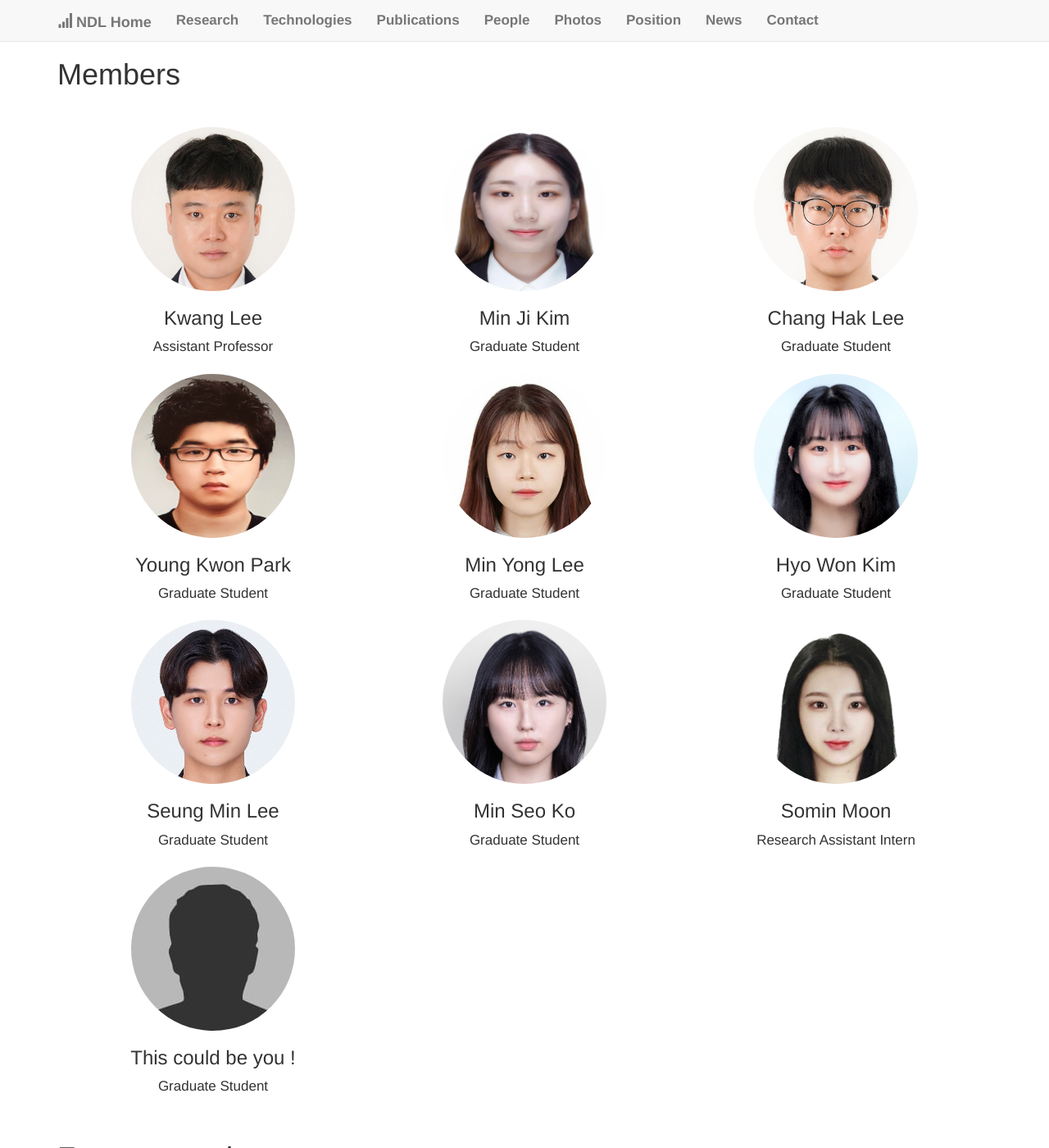
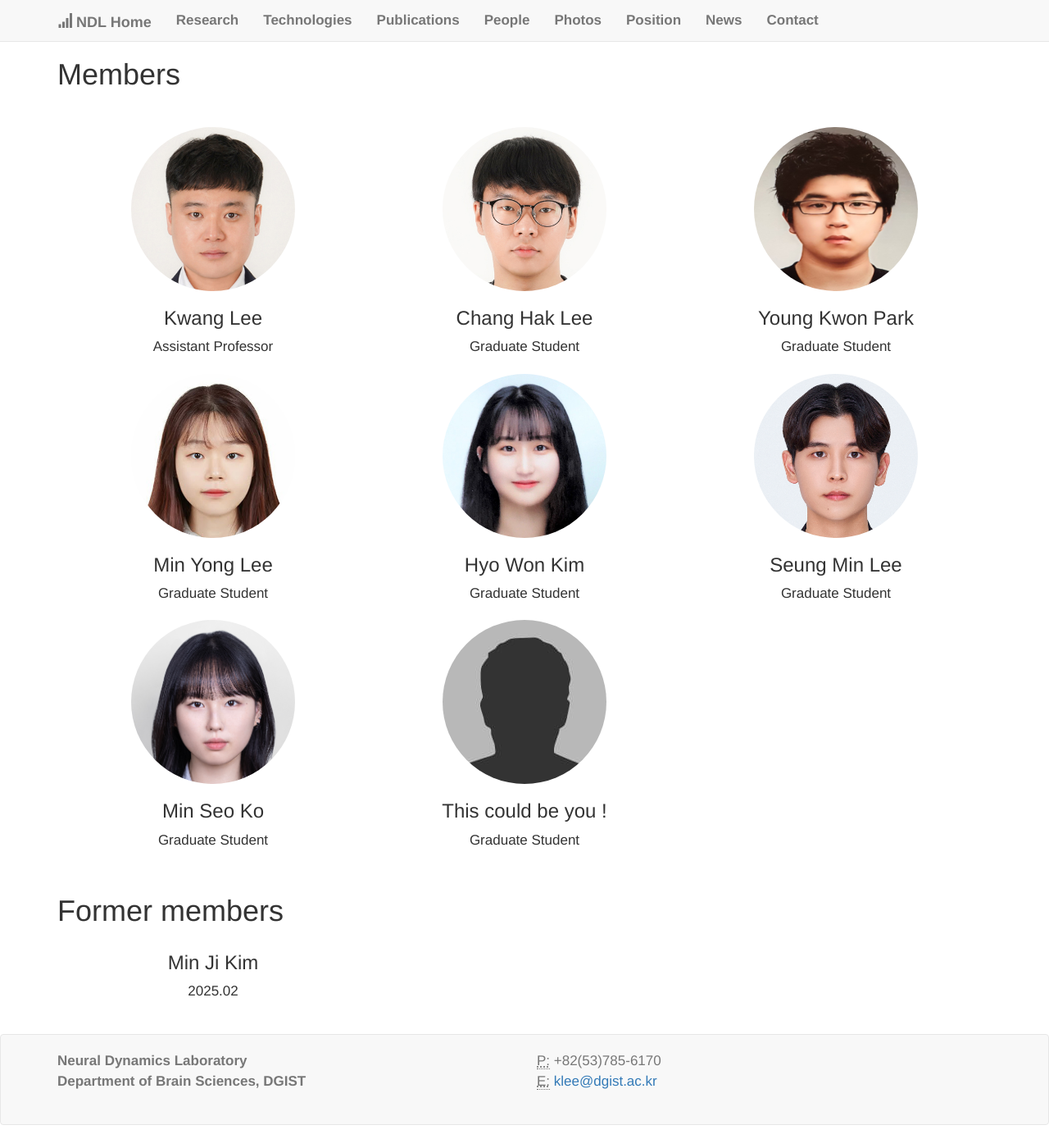
Before and after one commit to kleelab/kleelab.github.io, a Jekyll site: the page built from people.html, in a window 1280 px wide and 1400 px high. Shown: the whole window at 82% size. Built offline with Jekyll 4.4.1, drawn with Linux system fonts in a browser that asks for light colours; nearby versions of some CDN libraries; a style sheet for code colours, icons or effects is not loaded.

Commit message:
Update people.yml

```diff
--- a/_data/people.yml
+++ b/_data/people.yml
@@ -3,10 +3,6 @@
 - name: Kwang Lee
   role: Assistant Professor
   photo: "images/Kwang Lee.jpg"
-
-- name: Min Ji Kim
-  role: Graduate Student
-  photo: "/images/Min Ji Kim.jpg"
 
 - name: Chang Hak Lee
   role: Graduate Student
@@ -32,10 +28,6 @@
   role: Graduate Student
   photo: "/images/Min Seo Ko.jpg"
 
-- name: Somin Moon
-  role: Research Assistant Intern
-  photo: "/images/Somin Moon.jpg"
-
 - name: "This could be you !"
   role: Graduate Student
   photo: "/images/Rock.jpg"
```
